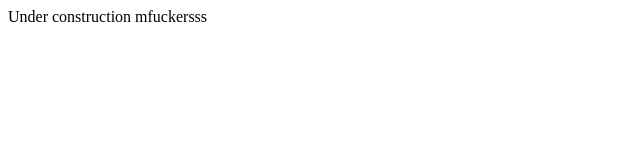
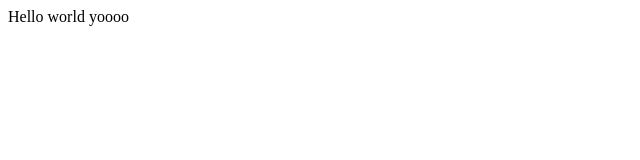
Before and after one commit to pgerard0216/paulinegerard.com, a website: page src/index.html in a window 1280 px wide. Shown: the whole page, without its empty margins (0-640 px from the left). Drawn offline with Linux system fonts and the light colour scheme.

Commit message:
added src folder

```diff
--- a/index.html
+++ b/src/index.html
@@ -3,7 +3,7 @@
 <head></head>
 
 <body>
-    <div>Under construction mfuckersss</div>
+    <div>Hello world yoooo</div>
 </body>
 
 </html>
```
Also changed, not shown: src/style.css (added), 1 other file.
